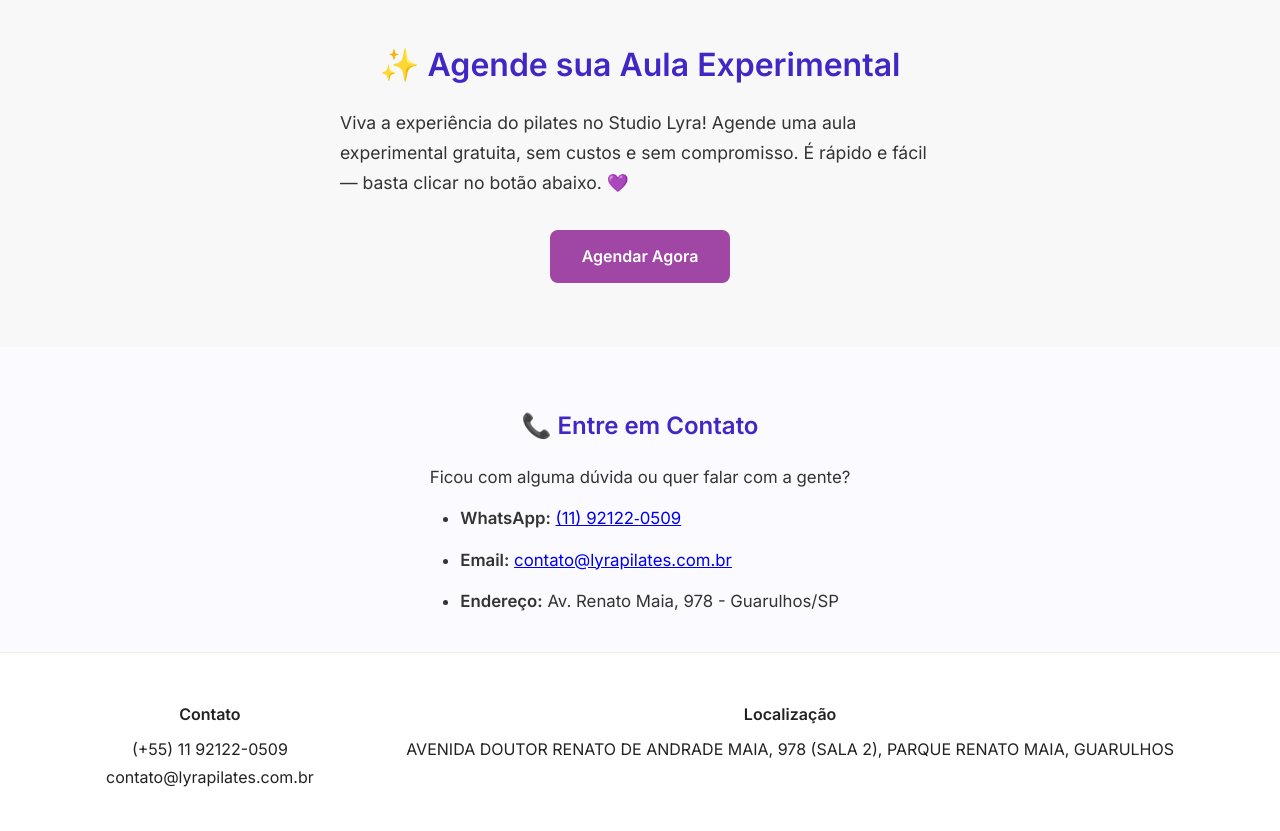
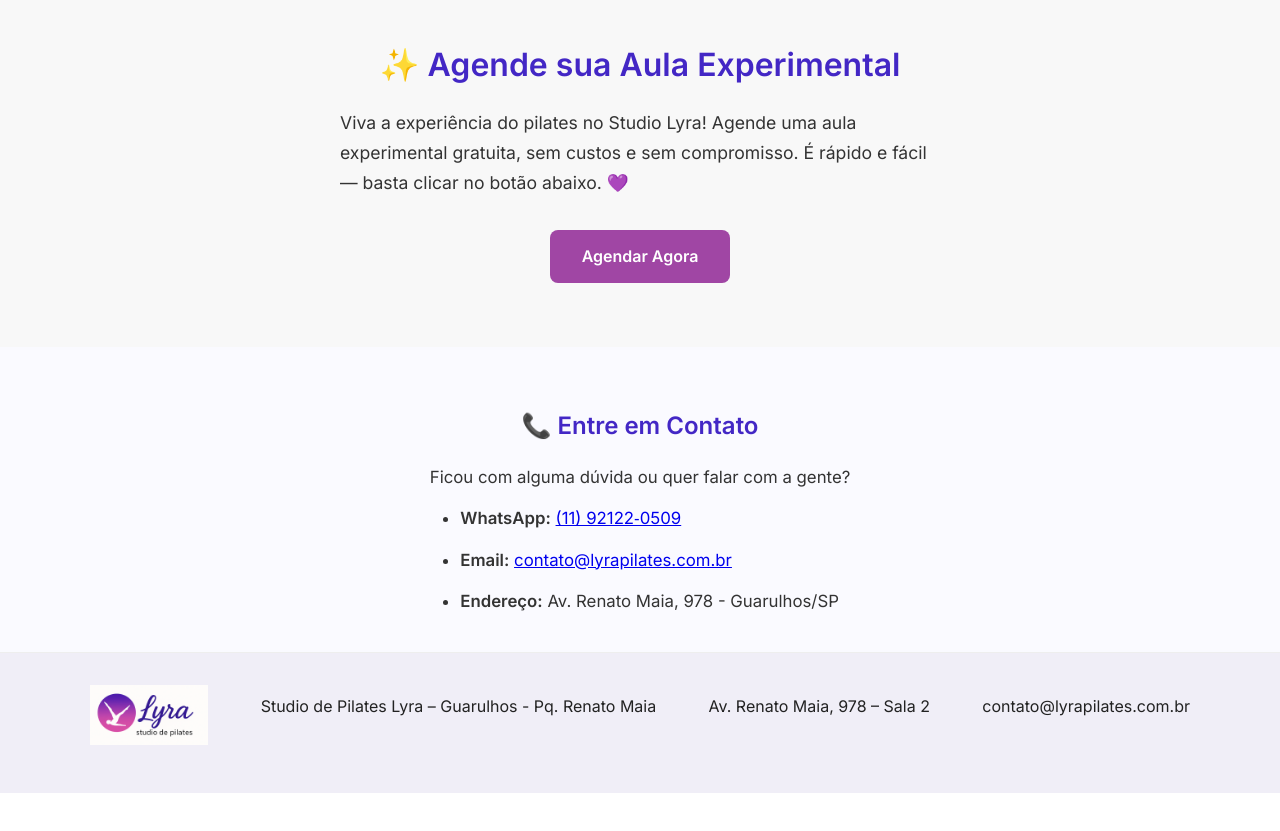
Before and after one commit to tspinosa/lyra-pilates, a plain HTML site: page index.html in a window 1280 px wide. Shown: the part 1749-2580 px from the top of the page. After the commit the page ends 2542 px from the top, so only its background shows below. Drawn offline with Linux system fonts and the light colour scheme.

Commit message:
Update index.html
update footer data

```diff
--- a/index.html
+++ b/index.html
@@ -78,17 +78,13 @@
   </div>
 </section>
 
-  <footer id="contato">
-    <div class="footer-container">
-      <div>
-        <h4>Contato</h4>
-        <p>(+55) 11 92122-0509<br>contato@lyrapilates.com.br</p>
-      </div>
-      <div>
-        <h4>Localização</h4>
-        <p>AVENIDA DOUTOR RENATO DE ANDRADE MAIA, 978 (SALA 2), PARQUE RENATO MAIA, GUARULHOS</p>
-      </div>
-    </div>
-  </footer>
+  <footer style="background-color: #f0eef7; padding: 2rem 0;">
+  <div class="footer-container" style="text-align: center;">
+    <img src="assets/img/logo.png" alt="Logo Lyra Pilates" style="height: 60px; margin-bottom: 1rem;" />
+    <p style="margin: 0.5rem 0;">Studio de Pilates Lyra – Guarulhos - Pq. Renato Maia</p>
+    <p style="margin: 0.5rem 0;">Av. Renato Maia, 978 – Sala 2</p>
+    <p style="margin: 0.5rem 0;">contato@lyrapilates.com.br</p>
+  </div>
+</footer>
 </body>
 </html>
```
